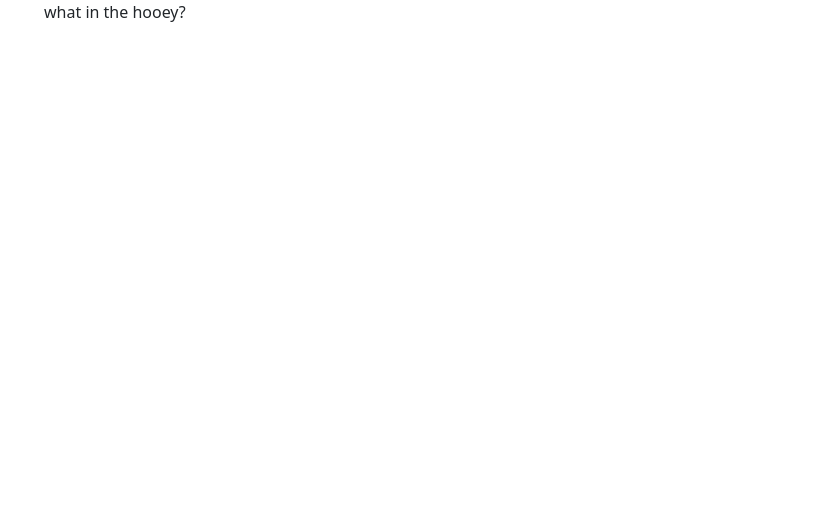
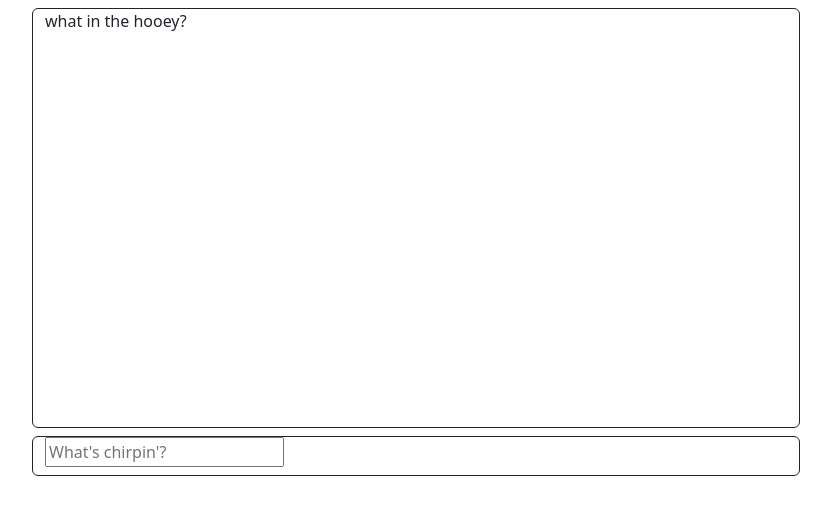
Before and after one commit to MrMeadows/chirper, a React (Create React App) app: page / in a window 1280 px wide. Shown: the top 514 px of the page, without its empty margins (224-1055 px from the left). Built offline with nearby package versions, Linux system fonts and the light colour scheme.

Commit message:
adding Input and Feed components
adding the most basic version of both the Input and the Feed components

```diff
--- a/src/App.jsx
+++ b/src/App.jsx
@@ -1,9 +1,12 @@
 import React from 'react';
+import Feed from './Feed.jsx';
+import Input from './Input.jsx';
 
 const App = () => {
     return (
-        <div className="container" style={{ width: "60%" }}>
-            <p>what in the hooey?</p>
+        <div>
+            <Feed />
+            <Input />
         </div>
     )
 }
--- /dev/null
+++ b/src/Feed.jsx
@@ -0,0 +1,11 @@
+import React from 'react';
+
+const Feed = () => {
+    return (
+        <div className="container my-2 border border-dark rounded" style={{ width: "60%", height: "420px", verticalAlign: "top"}}>
+            <p>what in the hooey?</p>
+        </div>
+    )
+}
+
+export default Feed;
--- /dev/null
+++ b/src/Input.jsx
@@ -0,0 +1,11 @@
+import React from 'react';
+
+const Input = () => {
+    return (
+        <div className="container my-2 border border-dark rounded" style={{ width: "60%", height: "40px", verticalAlign: "bottom"}}>
+        <input type="text" placeholder="What's chirpin'?" class=""></input>
+    </div>
+    )
+}
+
+export default Input;
```
Also changed, not shown: 1 other file (tests, documents, lock files or other folders).
